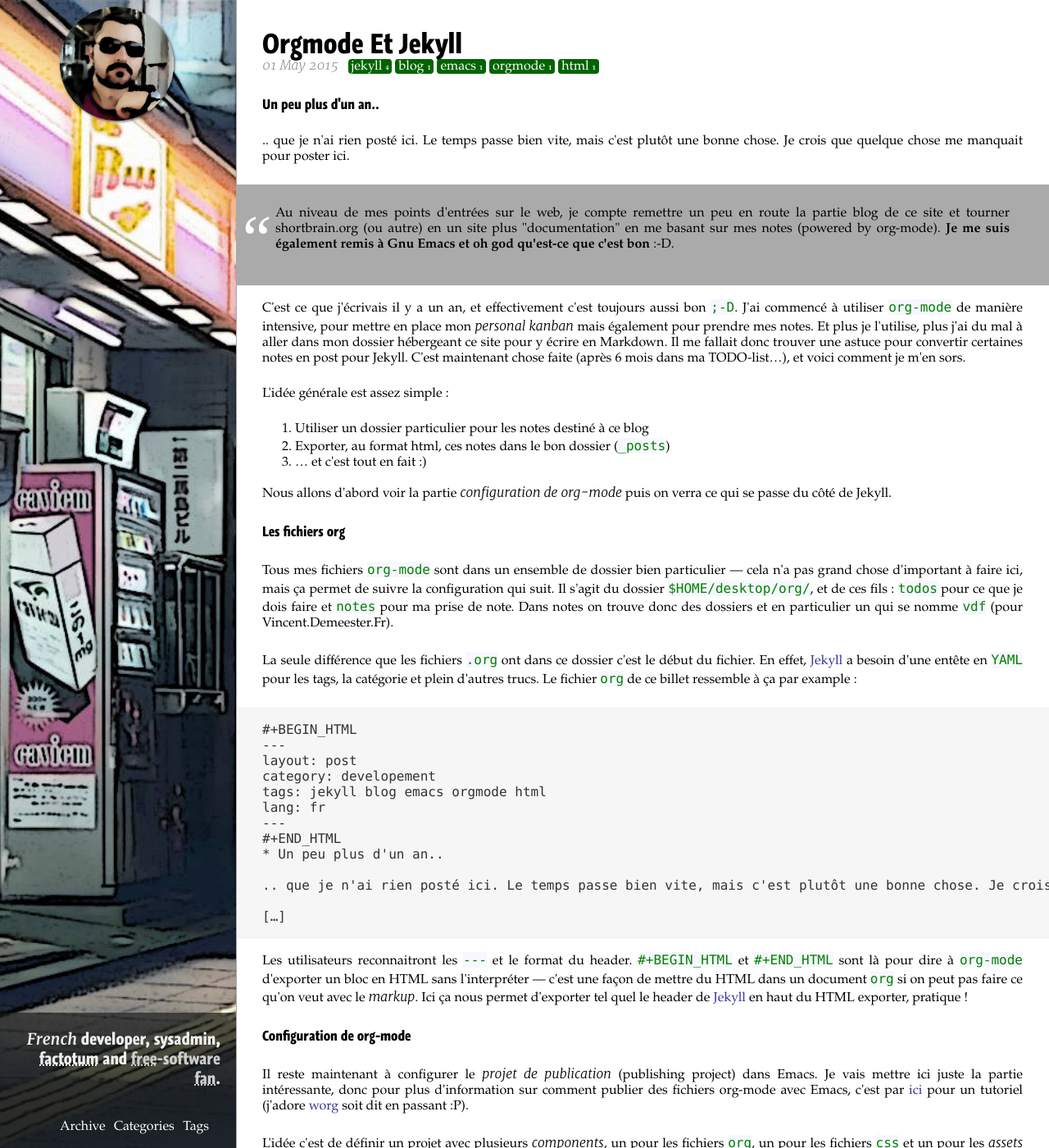
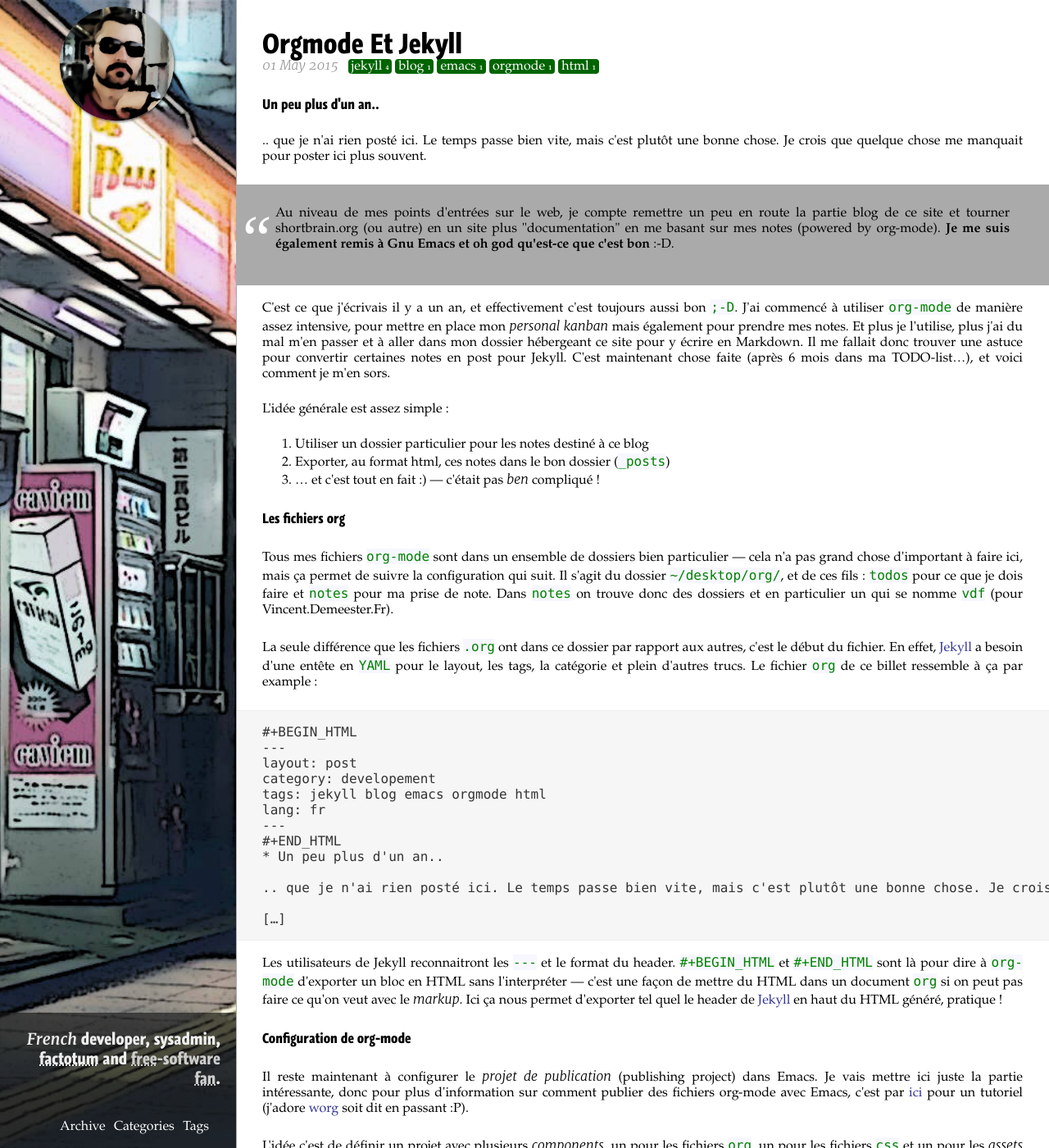
Before and after one commit to vdemeester/blog, a Jekyll site: the page built from _posts/2015-05-01-orgmode-et-jekyll.html, in a window 1280 px wide and 1400 px high. Shown: the whole window at 82% size. Built offline with Jekyll 4.4.1, drawn with Linux system fonts in a browser that asks for light colours; some web fonts are replaced; Markdown is read by kramdown in place of the engine named in the settings; some of the changed text lies outside the part shown.

Commit message:
Fixing typos & co

```diff
--- a/_posts/2015-05-01-orgmode-et-jekyll.html
+++ b/_posts/2015-05-01-orgmode-et-jekyll.html
@@ -8,7 +8,7 @@ lang: fr
 <h2 id="sec-1">Un peu plus d'un an..</h2>
 <div class="outline-text-2" id="text-1">
 <p>
-.. que je n'ai rien posté ici. Le temps passe bien vite, mais c'est plutôt une bonne chose. Je crois que quelque chose me manquait pour poster ici.
+.. que je n'ai rien posté ici. Le temps passe bien vite, mais c'est plutôt une bonne chose. Je crois que quelque chose me manquait pour poster ici plus souvent.
 </p>
 
 <blockquote>
@@ -18,7 +18,7 @@ Au niveau de mes points d'entrées sur le web, je compte remettre un peu en rout
 </blockquote>
 
 <p>
-C'est ce que j'écrivais il y a un an, et effectivement c'est toujours aussi bon <code>;-D</code>. J'ai commencé à utiliser <code>org-mode</code> de manière intensive, pour mettre en place mon <i>personal kanban</i> mais également pour prendre mes notes. Et plus je l'utilise, plus j'ai du mal à aller dans mon dossier hébergeant ce site pour y écrire en Markdown. Il me fallait donc trouver une astuce pour convertir certaines notes en post pour Jekyll. C'est maintenant chose faite (après 6 mois dans ma TODO-list…), et voici comment je m'en sors.
+C'est ce que j'écrivais il y a un an, et effectivement c'est toujours aussi bon <code>;-D</code>. J'ai commencé à utiliser <code>org-mode</code> de manière assez intensive, pour mettre en place mon <i>personal kanban</i> mais également pour prendre mes notes. Et plus je l'utilise, plus j'ai du mal m'en passer et à aller dans mon dossier hébergeant ce site pour y écrire en Markdown. Il me fallait donc trouver une astuce pour convertir certaines notes en post pour Jekyll. C'est maintenant chose faite (après 6 mois dans ma TODO-list…), et voici comment je m'en sors.
 </p>
 
 <p>
@@ -30,13 +30,9 @@ L'idée générale est assez simple :
 </li>
 <li>Exporter, au format html, ces notes dans le bon dossier (<code>_posts</code>)
 </li>
-<li>… et c'est tout en fait :)
+<li>… et c'est tout en fait :) — c'était pas <i>ben</i> compliqué !
 </li>
 </ol>
-
-<p>
-Nous allons d'abord voir la partie <i>configuration de org-mode</i> puis on verra ce qui se passe du côté de Jekyll.
-</p>
 </div>
 </div>
 
@@ -44,13 +40,12 @@ Nous allons d'abord voir la partie <i>configuration de org-mode</i> puis on verr
 <h2 id="sec-2">Les fichiers org</h2>
 <div class="outline-text-2" id="text-2">
 <p>
-Tous mes fichiers <code>org-mode</code> sont dans un ensemble de dossier bien particulier — cela n'a pas grand chose d'important à faire ici, mais ça permet de suivre la configuration qui suit. Il s'agit du dossier <code>$HOME/desktop/org/</code>, et de ces fils : <code>todos</code> pour ce que je dois faire et <code>notes</code> pour ma prise de note. Dans notes on trouve donc des dossiers et en particulier un qui se nomme <code>vdf</code> (pour Vincent.Demeester.Fr).
+Tous mes fichiers <code>org-mode</code> sont dans un ensemble de dossiers bien particulier — cela n'a pas grand chose d'important à faire ici, mais ça permet de suivre la configuration qui suit. Il s'agit du dossier <code>~/desktop/org/</code>, et de ces fils : <code>todos</code> pour ce que je dois faire et <code>notes</code> pour ma prise de note. Dans <code>notes</code> on trouve donc des dossiers et en particulier un qui se nomme <code>vdf</code> (pour Vincent.Demeester.Fr).
 </p>
 
 <p>
-La seule différence que les fichiers <code>.org</code> ont dans ce dossier c'est le début du fichier. En effet, <a href="http://jekyllrb.com/">Jekyll</a> a besoin d'une entête en <code>YAML</code> pour les tags, la catégorie et plein d'autres trucs. Le fichier <code>org</code> de ce billet ressemble à ça par example :
+La seule différence que les fichiers <code>.org</code> ont dans ce dossier par rapport aux autres, c'est le début du fichier. En effet, <a href="http://jekyllrb.com/">Jekyll</a> a besoin d'une entête en <code>YAML</code> pour le layout, les tags, la catégorie et plein d'autres trucs. Le fichier <code>org</code> de ce billet ressemble à ça par example :
 </p>
-
 
 <pre class="example">
 #+BEGIN_HTML
@@ -69,7 +64,7 @@ lang: fr
 </pre>
 
 <p>
-Les utilisateurs reconnaitront les <code>---</code> et le format du header. <code>#+BEGIN_HTML</code> et <code>#+END_HTML</code> sont là pour dire à <code>org-mode</code> d'exporter un bloc en HTML sans l'interpréter — c'est une façon de mettre du HTML dans un document <code>org</code> si on peut pas faire ce qu'on veut avec le <i>markup</i>. Ici ça nous permet d'exporter tel quel le header de <a href="http://jekyllrb.com/">Jekyll</a> en haut du HTML exporter, pratique !
+Les utilisateurs de Jekyll reconnaitront les <code>---</code> et le format du header. <code>#+BEGIN_HTML</code> et <code>#+END_HTML</code> sont là pour dire à <code>org-mode</code> d'exporter un bloc en HTML sans l'interpréter — c'est une façon de mettre du HTML dans un document <code>org</code> si on peut pas faire ce qu'on veut avec le <i>markup</i>. Ici ça nous permet d'exporter tel quel le header de <a href="http://jekyllrb.com/">Jekyll</a> en haut du HTML généré, pratique !
 </p>
 </div>
 </div>
@@ -128,7 +123,7 @@ L'idée c'est de définir un projet avec plusieurs <i>components</i>, un pour le
 </div>
 
 <p>
-J'utilise des variables, c'est pas indispensable, mais c'est plus pratique. Il y a donc trois <i>components</i>, chacun définit les fichiers qu'il traite grâce à <code>:base-extension</code>. Intéressons-nous surtout à <code>vdf-notes</code> puisque c'est celui qui nous sort le fichier HTML. On se passe de table des matières grâce à <code>:with-toc nil</code>, on ne génère que le <i>body</i> grâce à <code>:body-only t</code> et on évite les numéros de sections avec <code>:section-numbers nil</code>. Le bonus vient avec <code>:htmlized-source t</code> puisque du coup, les parties sources (entre <code>#+BEGIN_SRC</code> et <code>#+END_SRC</code>) sont exportés avec les mêmes couleurs que j'ai dans ma configuration Emacs (avec les <a href="https://github.com/vdemeester/emacs-config#raindow-identifiers">rainbow-identifiers</a>, voir ce post <a href="https://medium.com/@evnbr/coding-in-color-3a6db2743a1e">là</a> également).
+J'utilise des variables, c'est pas indispensable mais c'est plus pratique. Il y a trois <i>components</i>, chacun définit les fichiers qu'il traite grâce à <code>:base-extension</code>. Intéressons-nous surtout à <code>vdf-notes</code> puisque c'est celui qui nous sort les fichiers <code>HTML</code> à partir des fichiers <code>org</code>. On se passe de table des matières grâce à <code>:with-toc nil</code>, on ne génère que le <i>body</i> grâce à <code>:body-only t</code> et on évite les numéros de sections avec <code>:section-numbers nil</code>. Le bonus vient avec <code>:htmlized-source t</code> puisque du coup, les parties sources (entre <code>#+BEGIN_SRC</code> et <code>#+END_SRC</code>) sont exportés avec les mêmes couleurs que j'ai dans ma configuration Emacs (avec les <a href="https://github.com/vdemeester/emacs-config#raindow-identifiers">rainbow-identifiers</a>, voir ce post <a href="https://medium.com/@evnbr/coding-in-color-3a6db2743a1e">là</a> également).
 </p>
 
 <p>
```
